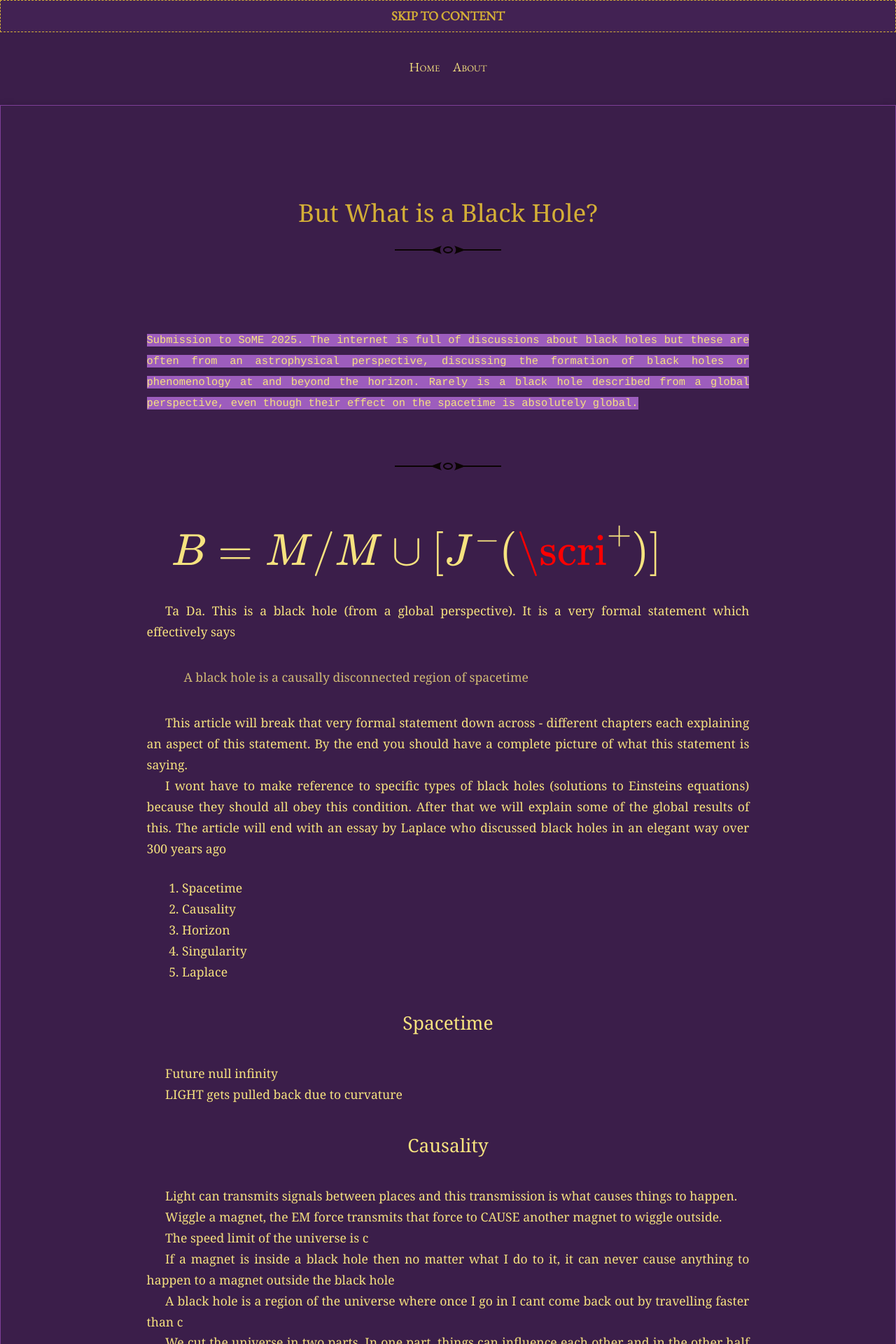
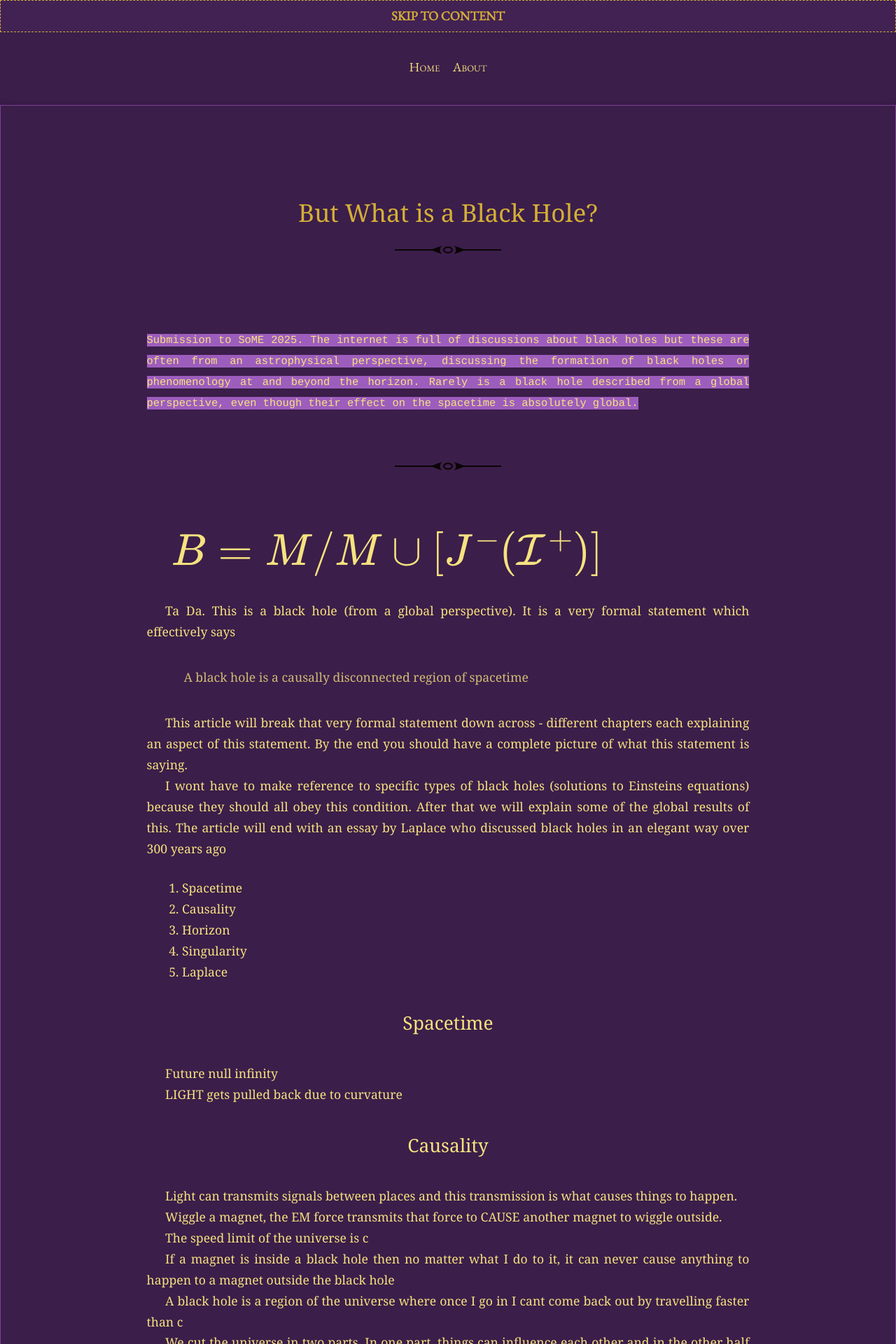
Before and after one commit to GangaSM/Meditations-on-Second-Philosophy, a Jekyll site: the page built from _posts/2025-06-13-blackhole.md, in a window 1280 px wide. Shown: the top 1920 px of the page at 70% size. Built offline with Jekyll 4.4.1, drawn with Linux system fonts in a browser that asks for light colours.

Commit message:
Update 2025-06-13-blackhole.md

```diff
--- a/_posts/2025-06-13-blackhole.md
+++ b/_posts/2025-06-13-blackhole.md
@@ -10,7 +10,7 @@ The internet is full of discussions about black holes but these are often from a
 
 ---
 
-# $$B=M/M\cup[J^-(\scri^+)]$$
+# $$B=M/M\cup[J^-(\mathcal{I}^+)]$$
 
 Ta Da. This is a black hole (from a global perspective). It is a very formal statement which effectively says
 > A black hole is a causally disconnected region of spacetime
```
